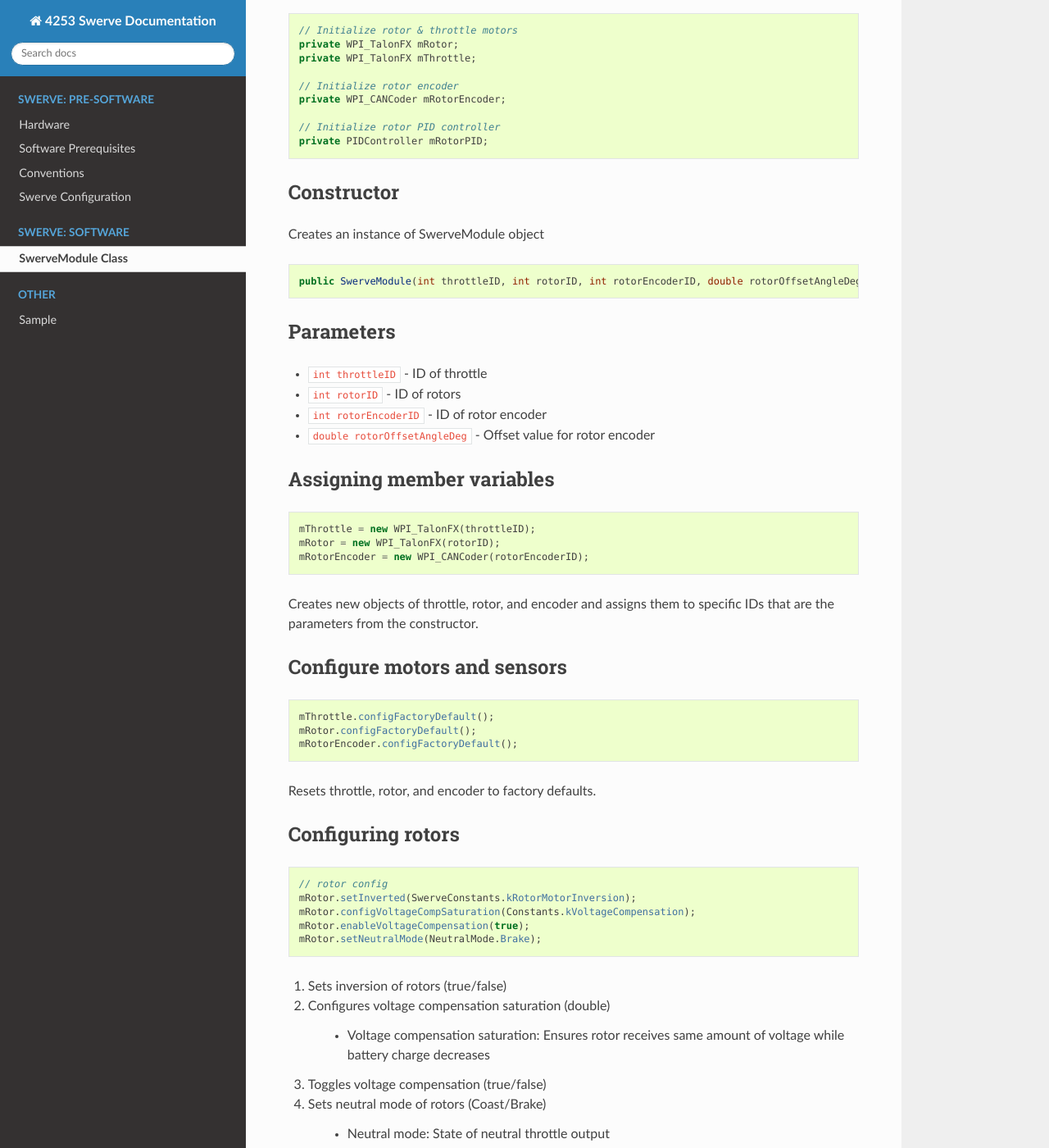
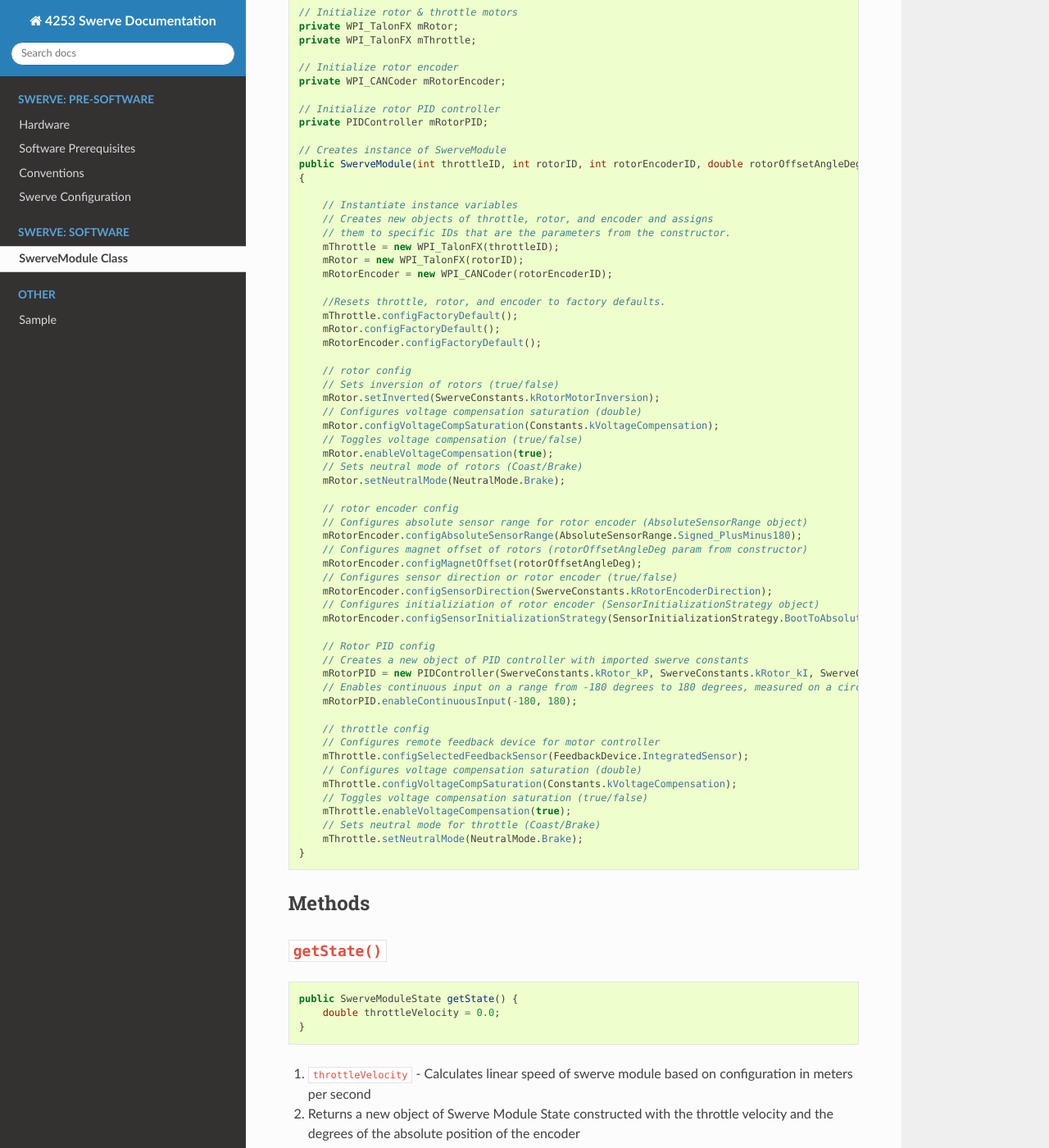
Before and after one commit to TASRobotics/RaidZero-Outreach-Swerve-Docs, a Sphinx documentation site: the page built from source/Docs/Software/SwerveModuleClass.rst, in a window 1280 px wide and 1400 px high, scrolled down 1093 px. Shown: the whole window at 82% size. Built offline with Sphinx 7.4.7 and the Read the Docs theme 2.0.0, drawn with Linux system fonts in a browser that asks for light colours; some of the changed text lies outside the part shown.

Commit message:
Updated documentation

```diff
--- a/source/Docs/Software/SwerveModuleClass.rst
+++ b/source/Docs/Software/SwerveModuleClass.rst
@@ -14,145 +14,75 @@ The image below shows an example of a swerve module.
 
     The blue circle shows the throttle; orange circle represents the rotor; pink circle represents the encoder
 
-Instantiate instance variables
-==============================
-.. code-block:: java
-
-        // Initialize rotor & throttle motors
-        private WPI_TalonFX mRotor;
-        private WPI_TalonFX mThrottle;
-
-        // Initialize rotor encoder
-        private WPI_CANCoder mRotorEncoder;
-
-        // Initialize rotor PID controller
-        private PIDController mRotorPID;
-
-Constructor
-===========
-
-Creates an instance of SwerveModule object
 
 .. code-block:: java
 
+    // Instance variables
+
+    // Initialize rotor & throttle motors
+    private WPI_TalonFX mRotor;
+    private WPI_TalonFX mThrottle;
+
+    // Initialize rotor encoder
+    private WPI_CANCoder mRotorEncoder;
+
+    // Initialize rotor PID controller
+    private PIDController mRotorPID;
+
+    // Creates instance of SwerveModule
     public SwerveModule(int throttleID, int rotorID, int rotorEncoderID, double rotorOffsetAngleDeg)
+    {
 
-Parameters
-==========
+        // Instantiate instance variables
+        // Creates new objects of throttle, rotor, and encoder and assigns
+        // them to specific IDs that are the parameters from the constructor.
+        mThrottle = new WPI_TalonFX(throttleID);
+        mRotor = new WPI_TalonFX(rotorID);
+        mRotorEncoder = new WPI_CANCoder(rotorEncoderID);
 
-* ``int throttleID`` - ID of throttle
+        //Resets throttle, rotor, and encoder to factory defaults.
+        mThrottle.configFactoryDefault();
+        mRotor.configFactoryDefault();
+        mRotorEncoder.configFactoryDefault();
 
-* ``int rotorID`` - ID of rotors
+        // rotor config
+        // Sets inversion of rotors (true/false)
+        mRotor.setInverted(SwerveConstants.kRotorMotorInversion);
+        // Configures voltage compensation saturation (double)
+        mRotor.configVoltageCompSaturation(Constants.kVoltageCompensation);
+        // Toggles voltage compensation (true/false)
+        mRotor.enableVoltageCompensation(true);
+        // Sets neutral mode of rotors (Coast/Brake)
+        mRotor.setNeutralMode(NeutralMode.Brake);
 
-* ``int rotorEncoderID`` - ID of rotor encoder
+        // rotor encoder config
+        // Configures absolute sensor range for rotor encoder (AbsoluteSensorRange object)
+        mRotorEncoder.configAbsoluteSensorRange(AbsoluteSensorRange.Signed_PlusMinus180);
+        // Configures magnet offset of rotors (rotorOffsetAngleDeg param from constructor)
+        mRotorEncoder.configMagnetOffset(rotorOffsetAngleDeg);
+        // Configures sensor direction or rotor encoder (true/false)
+        mRotorEncoder.configSensorDirection(SwerveConstants.kRotorEncoderDirection);
+        // Configures initializiation of rotor encoder (SensorInitializationStrategy object)
+        mRotorEncoder.configSensorInitializationStrategy(SensorInitializationStrategy.BootToAbsolutePosition);
 
-* ``double rotorOffsetAngleDeg`` - Offset value for rotor encoder
+        // Rotor PID config
+        // Creates a new object of PID controller with imported swerve constants
+        mRotorPID = new PIDController(SwerveConstants.kRotor_kP, SwerveConstants.kRotor_kI, SwerveConstants.kRotor_kD);
+        // Enables continuous input on a range from -180 degrees to 180 degrees, measured on a circular scale
+        mRotorPID.enableContinuousInput(-180, 180);
 
-Assigning member variables
-==========================
+        // throttle config
+        // Configures remote feedback device for motor controller
+        mThrottle.configSelectedFeedbackSensor(FeedbackDevice.IntegratedSensor);
+        // Configures voltage compensation saturation (double)
+        mThrottle.configVoltageCompSaturation(Constants.kVoltageCompensation);
+        // Toggles voltage compensation saturation (true/false)
+        mThrottle.enableVoltageCompensation(true);
+        // Sets neutral mode for throttle (Coast/Brake)
+        mThrottle.setNeutralMode(NeutralMode.Brake);
+    }
 
-.. code-block:: java
 
-    mThrottle = new WPI_TalonFX(throttleID);
-    mRotor = new WPI_TalonFX(rotorID);
-    mRotorEncoder = new WPI_CANCoder(rotorEncoderID);
-
-Creates new objects of throttle, rotor, and encoder and assigns them to specific IDs that are the parameters from the constructor.
-
-Configure motors and sensors
-============================
-
-.. code-block:: java
-
-    mThrottle.configFactoryDefault();
-    mRotor.configFactoryDefault();
-    mRotorEncoder.configFactoryDefault();
-
-Resets throttle, rotor, and encoder to factory defaults.
-
-Configuring rotors
-==================
-
-.. code-block:: java
-
-    // rotor config
-    mRotor.setInverted(SwerveConstants.kRotorMotorInversion);
-    mRotor.configVoltageCompSaturation(Constants.kVoltageCompensation);
-    mRotor.enableVoltageCompensation(true);
-    mRotor.setNeutralMode(NeutralMode.Brake);
-
-1. Sets inversion of rotors (true/false)
-
-2. Configures voltage compensation saturation (double)
-
-    * Voltage compensation saturation: Ensures rotor receives same amount of voltage while battery charge decreases
-
-3. Toggles voltage compensation (true/false)
-
-4. Sets neutral mode of rotors (Coast/Brake)
-
-    * Neutral mode: State of neutral throttle output
-
-Configuring rotor encoder
-=========================
-
-.. code-block:: java
-
-    // rotor encoder config
-    mRotorEncoder.configAbsoluteSensorRange(AbsoluteSensorRange.Signed_PlusMinus180);
-    mRotorEncoder.configMagnetOffset(rotorOffsetAngleDeg);
-    mRotorEncoder.configSensorDirection(SwerveConstants.kRotorEncoderDirection);
-    mRotorEncoder.configSensorInitializationStrategy(SensorInitializationStrategy.BootToAbsolutePosition);
-
-1. Configures absolute sensor range for rotor encoder (``AbsoluteSensorRange`` object)
-
-    * Sets desired value range for rotor encoder
-
-2. Configures magnet offset of rotors (``rotorOffsetAngleDeg`` param from constructor)
-
-    * Magnet offset: Adjusts (offsets) zero point of encoder
-
-3. Configures sensor direction or rotor encoder (true/false)
-
-4. Configures initializiation of rotor encoder (``SensorInitializationStrategy`` object)
-
-    * ``BootToZero``
-        * Initializes rotor encoder to 0
-    * ``BootToAbsolutePosition``
-        * Initializes to absolute position of encoder
-
-Configuring rotor PID
-=====================
-
-.. code-block:: java
-
-    // Rotor PID config
-    mRotorPID = new PIDController(SwerveConstants.kRotor_kP, SwerveConstants.kRotor_kI, SwerveConstants.kRotor_kD);
-    mRotorPID.enableContinuousInput(-180, 180);
-
-1. Creates a new object of PID controller with imported swerve constants:
-
-    * kP - Proportional
-    * kI - Integral
-    * kD - Derivative
-
-2. Enables continuous input on a range from -180 degrees to 180 degrees, measured on a circular scale.
-
-Configuring throttle
-====================
-
-.. code-block:: java
-
-    // throttle config
-    mThrottle.configSelectedFeedbackSensor(FeedbackDevice.IntegratedSensor);
-    mThrottle.configVoltageCompSaturation(Constants.kVoltageCompensation);
-    mThrottle.enableVoltageCompensation(true);
-    mThrottle.setNeutralMode(NeutralMode.Brake);
-
-1. Configures remote feedback device for motor controller
-2. Configures voltage compensation saturation (double)
-3. Toggles voltage compensation saturation (true/false)
-4. Sets neutral mode for throttle (Coast/Brake)
 
 Methods
 =======
```
Also changed, not shown: 6 other files.
